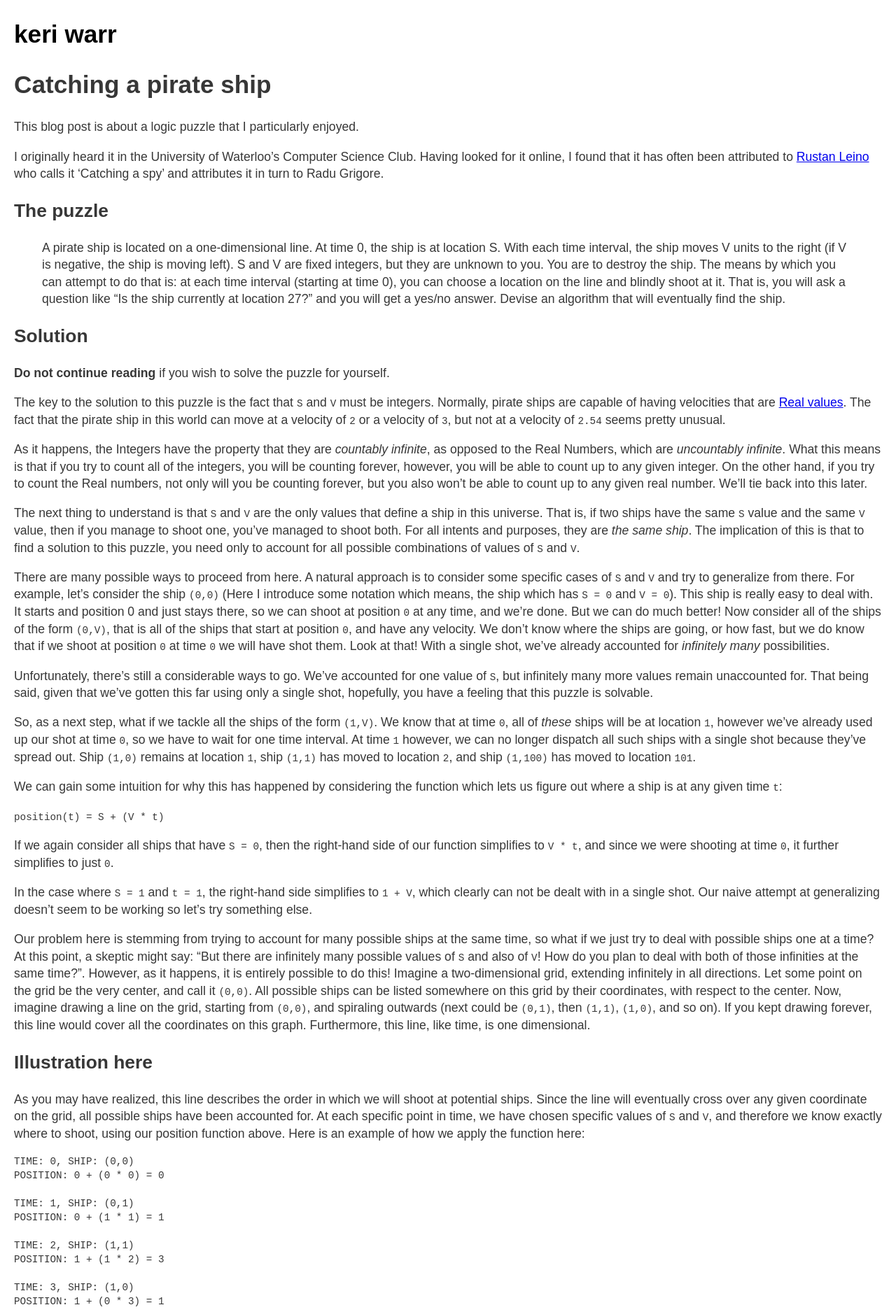
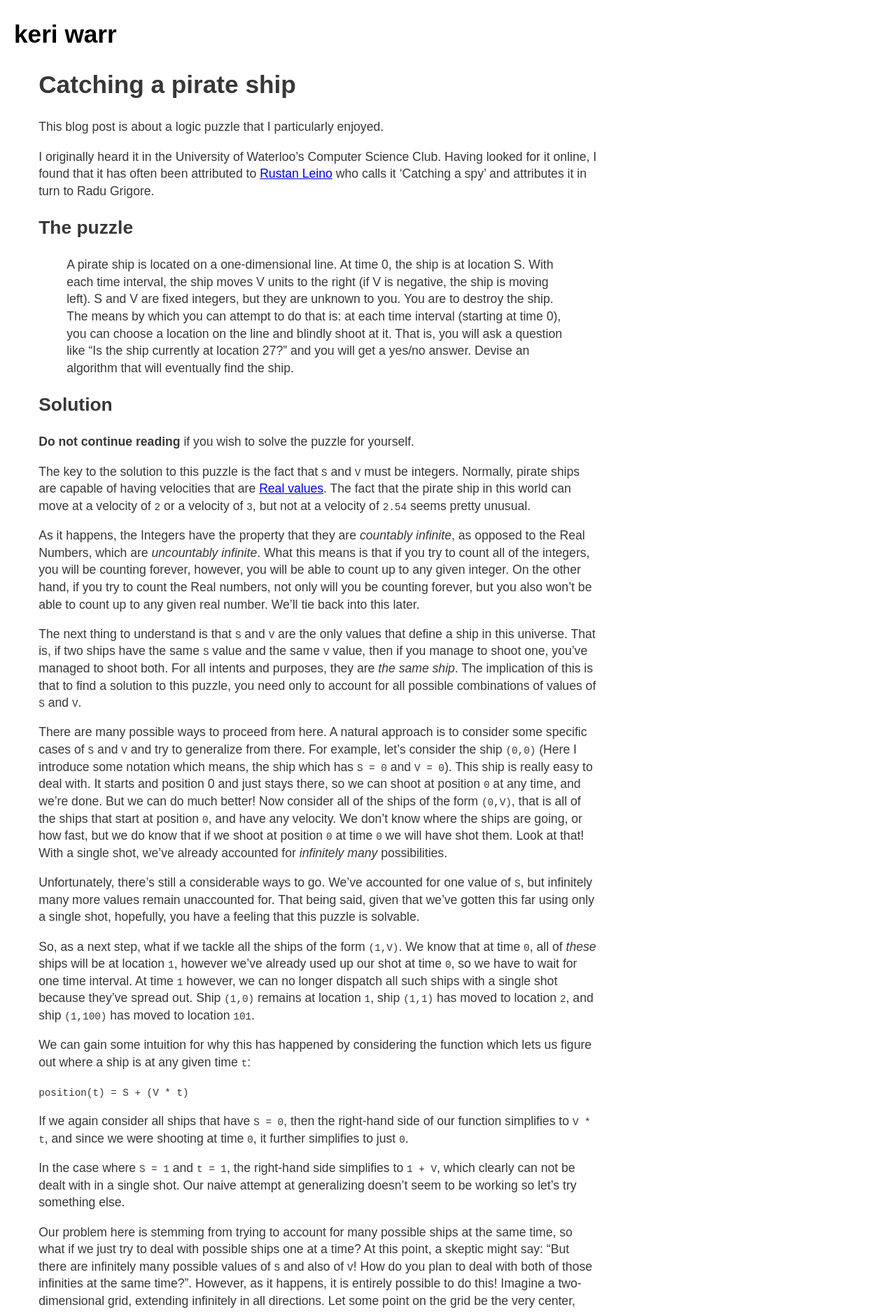
Before and after one commit to keriwarr/keriwarr.github.io, a Jekyll site: the page built from _posts/2017-08-16-catching-a-pirate-ship.md, in a window 1280 px wide. Shown: the top 1875 px of the page at 70% size. Built offline with Jekyll 4.4.1, drawn with Linux system fonts in a browser that asks for light colours.

Commit message:
Update post style

```diff
--- a/_layouts/default.html
+++ b/_layouts/default.html
@@ -63,12 +63,19 @@
             line-height: 2
         }
 
+        .post {
+            max-width: 800px
+        }
+
         @media only screen and (min-width:768px) {
             body {
                 font-size: 1.1em
             }
             ul {
                 line-height: 1.6
+            }
+            .post {
+                margin-left: 2em
             }
         }
 
--- /dev/null
+++ b/_layouts/post.html
@@ -0,0 +1,7 @@
+---
+layout: default
+---
+
+<div class="post">
+    {{ content }}
+</div>
```
Also changed, not shown: _posts/2017-08-16-catching-a-pirate-ship.md (+1 -1 lines).
